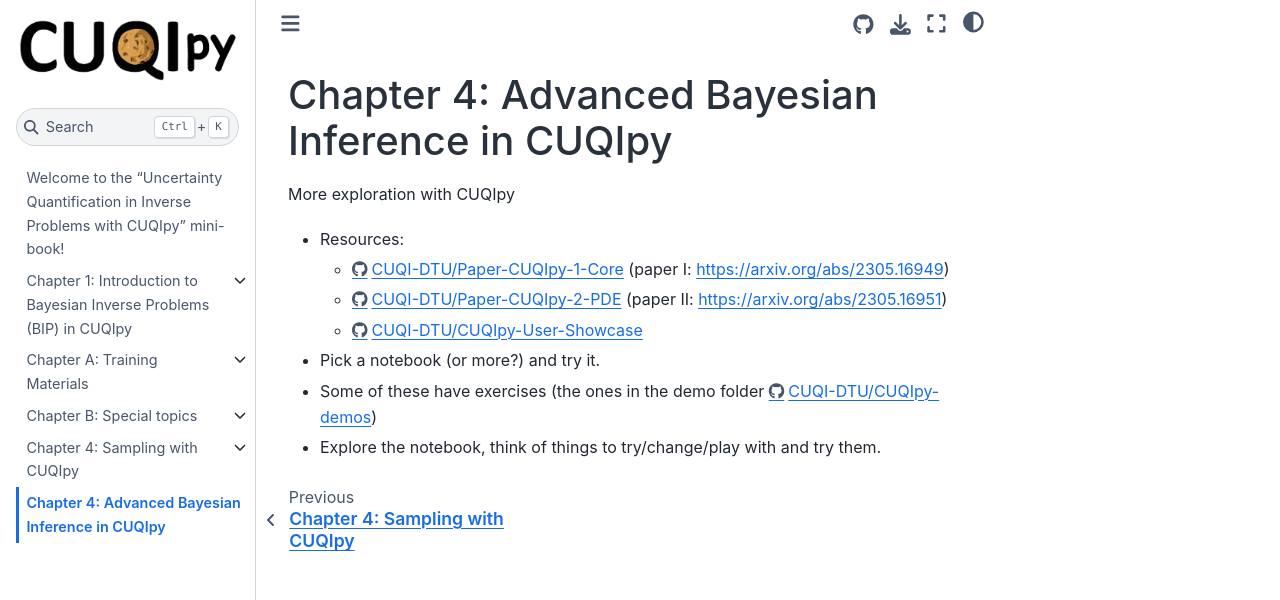
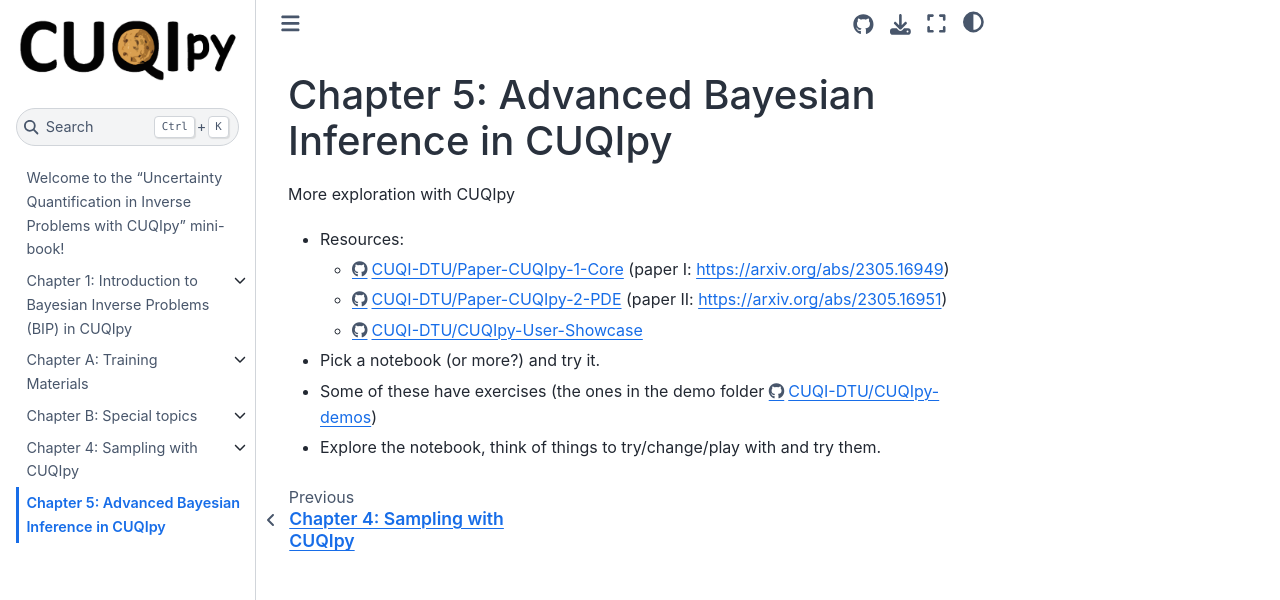
Before and after one commit to amal-ghamdi/CUQI-Book-test, a Jupyter Book: the page built from chapter04/chapter04.md, in a window 1280 px wide. Shown: the top 600 px of the page. Built offline with Jupyter Book 1.0.4 settings and Sphinx 7.4.7 and the Sphinx Book theme 1.1.4, drawn with Linux system fonts in a browser that asks for light colours; pages that are not in the unit, such as notebooks, are missing from menus.

Commit message:
update chapter name

```diff
--- a/chapter04/chapter04.md
+++ b/chapter04/chapter04.md
@@ -1,4 +1,4 @@
-# Chapter 4: Advanced Bayesian Inference in CUQIpy
+# Chapter 5: Advanced Bayesian Inference in CUQIpy
 
 
 More exploration with CUQIpy
```
